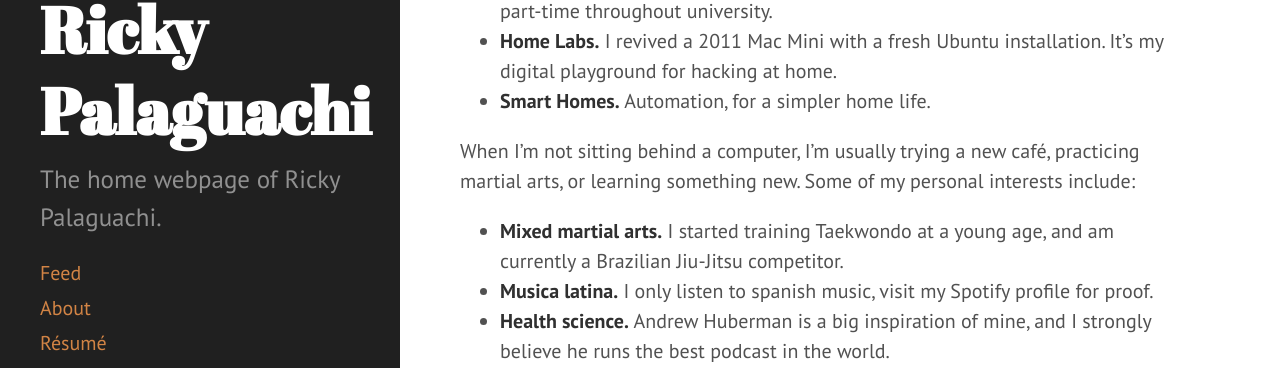
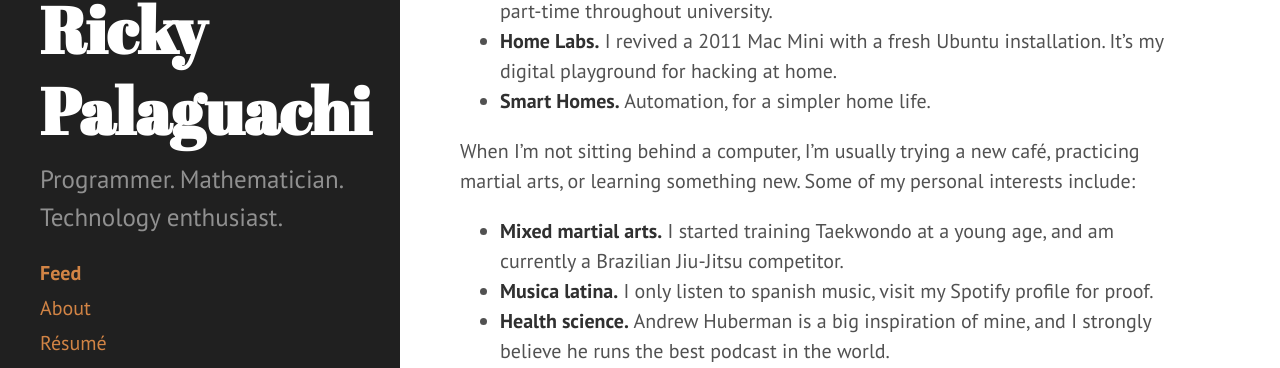
Before and after one commit to rickpala/rpalaguachi.github.io, a Jekyll site: the page built from index.html, in a window 1280 px wide. Shown: the part 414-782 px from the top of the page. Built offline with Jekyll 4.4.1, drawn with Linux system fonts in a browser that asks for light colours; the list of posts is cut into pages by our own code.

Commit message:
Prep config for adding notes locally

```diff
--- a/_config.yml
+++ b/_config.yml
@@ -47,10 +47,11 @@
 
 # Setup
 title:            'Ricky Palaguachi'
-tagline:          'Programmer. Mathematician. Technologist.'
-description:      'The home webpage of Ricky Palaguachi.'
+tagline:          'Personal Website'
+description:      'Programmer. Mathematician. Technology enthusiast.'
 # TODO: Add 'url' when deploying to custom domain.
 # TODO: Add 'baseurl' when deploying to custom domain.
+baseurl: '/'
 
 timezone: America/New_York
 
@@ -71,3 +72,7 @@
  - jekyll-gist
  - jekyll-seo-tag
  - jekyll-feed
+
+collections:
+  notes:
+    output: true
```
